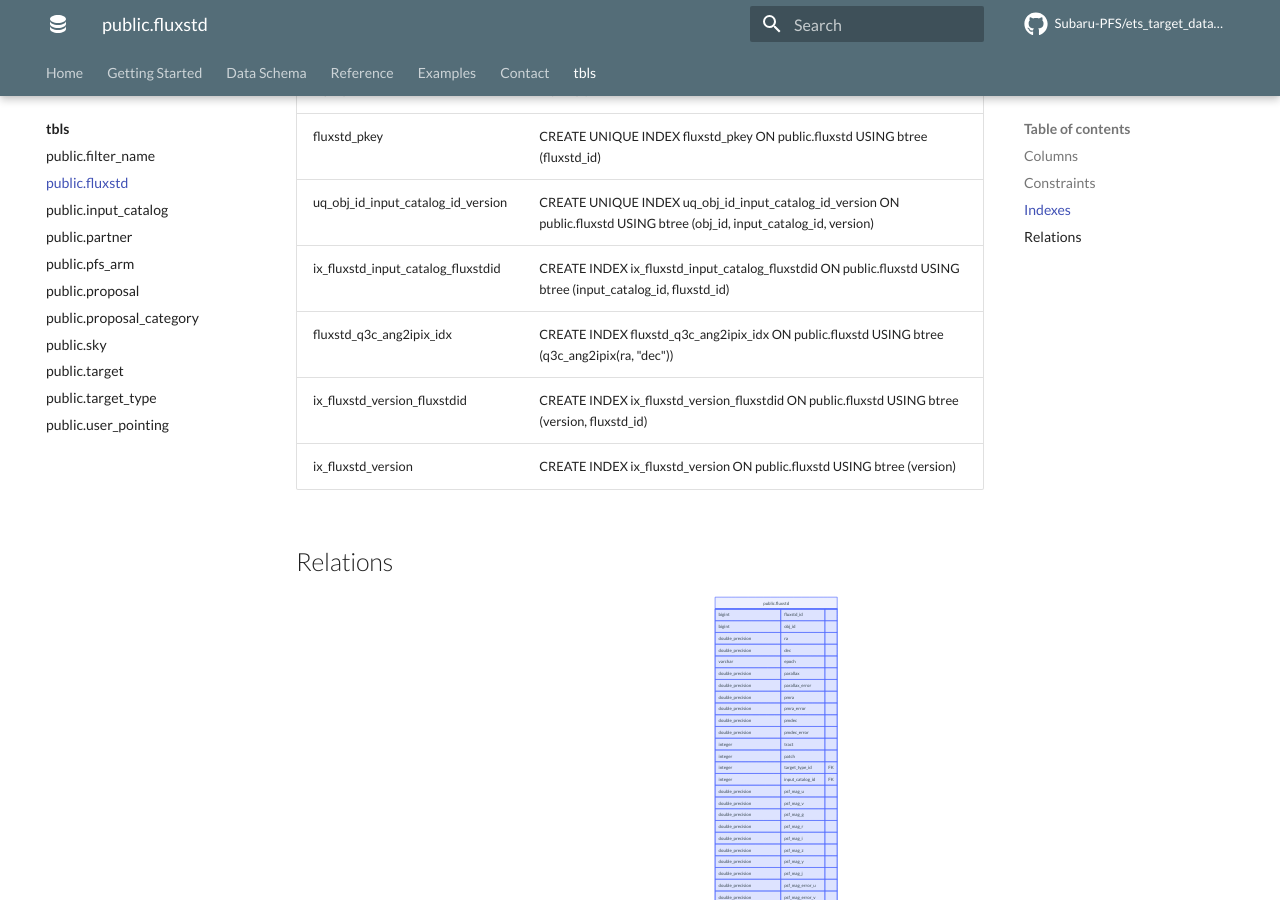
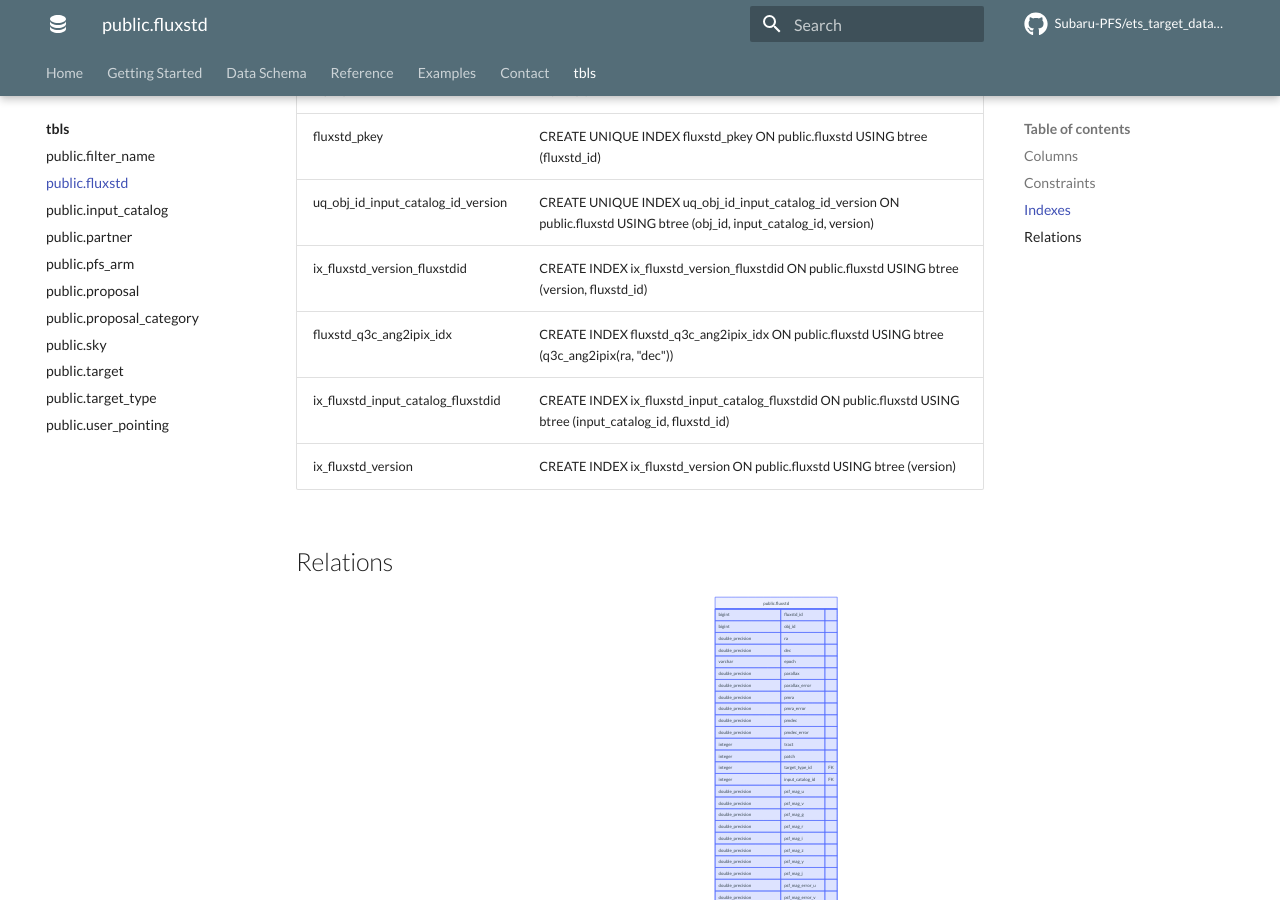
Before and after one commit to Subaru-PFS/ets_target_database, an MkDocs documentation site: the page built from docs/tbls/public.fluxstd.md, in a window 1280 px wide and 900 px high, scrolled down 6795 px. Built offline with MkDocs 1.6.1 and Material for MkDocs 9.7.7, drawn with Linux system fonts in a browser that asks for light colours; plug-ins that fetch from the network failed and are left out; comment, search, counter and statistics services are not loaded.

```diff
--- a/docs/tbls/public.fluxstd.md
+++ b/docs/tbls/public.fluxstd.md
@@ -101,9 +101,9 @@
 | ---- | ---------- |
 | fluxstd_pkey | CREATE UNIQUE INDEX fluxstd_pkey ON public.fluxstd USING btree (fluxstd_id) |
 | uq_obj_id_input_catalog_id_version | CREATE UNIQUE INDEX uq_obj_id_input_catalog_id_version ON public.fluxstd USING btree (obj_id, input_catalog_id, version) |
+| ix_fluxstd_version_fluxstdid | CREATE INDEX ix_fluxstd_version_fluxstdid ON public.fluxstd USING btree (version, fluxstd_id) |
+| fluxstd_q3c_ang2ipix_idx | CREATE INDEX fluxstd_q3c_ang2ipix_idx ON public.fluxstd USING btree (q3c_ang2ipix(ra, "dec")) |
 | ix_fluxstd_input_catalog_fluxstdid | CREATE INDEX ix_fluxstd_input_catalog_fluxstdid ON public.fluxstd USING btree (input_catalog_id, fluxstd_id) |
-| fluxstd_q3c_ang2ipix_idx | CREATE INDEX fluxstd_q3c_ang2ipix_idx ON public.fluxstd USING btree (q3c_ang2ipix(ra, "dec")) |
-| ix_fluxstd_version_fluxstdid | CREATE INDEX ix_fluxstd_version_fluxstdid ON public.fluxstd USING btree (version, fluxstd_id) |
 | ix_fluxstd_version | CREATE INDEX ix_fluxstd_version ON public.fluxstd USING btree (version) |
 
 ## Relations
```
Also changed, not shown: docs/tbls/public.sky.md (+1 -1 lines), docs/tbls/public.target.md (+2 -2 lines), 1 other file.
